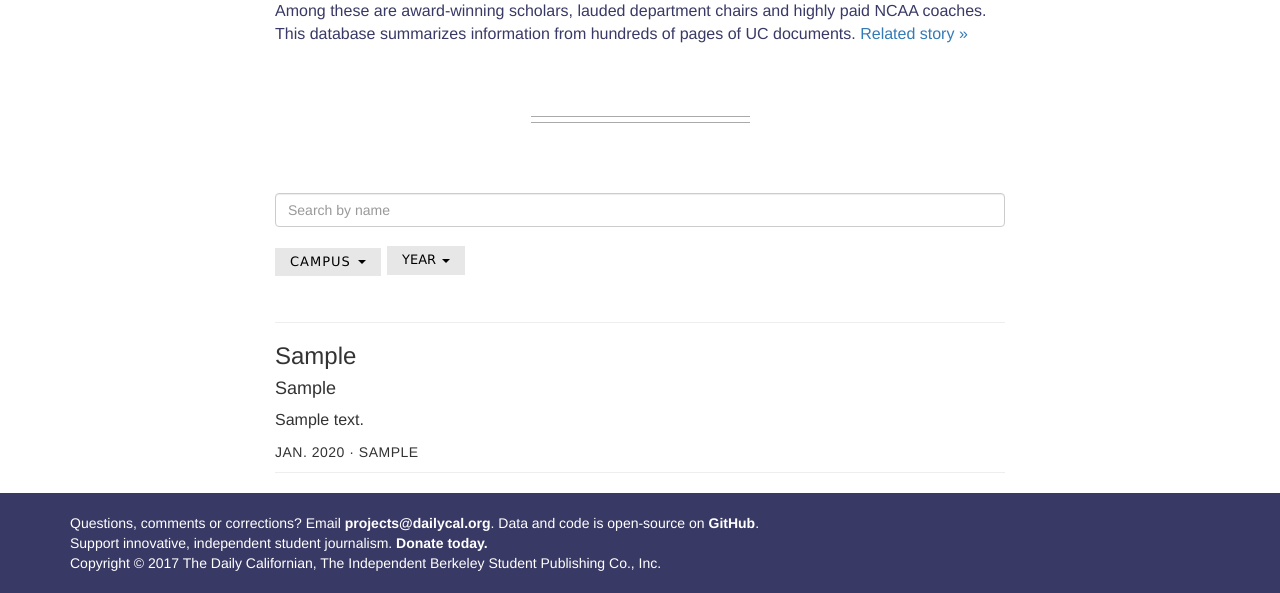
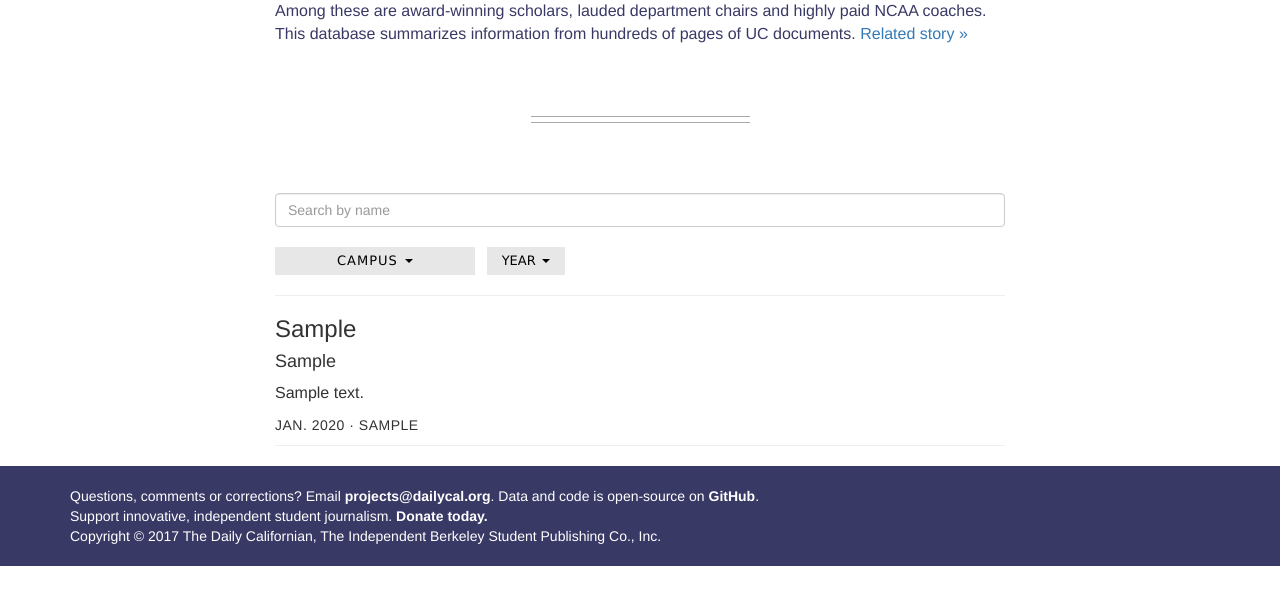
Before and after one commit to dailycal-projects/misconduct, a Django app: template misconduct/templates/misconduct/case_list.html in a window 1280 px wide. Shown: the part 521-1114 px from the top of the page. After the commit the page ends 1087 px from the top, so only its background shows below. Run offline with Django 3.2, Linux system fonts and the light colour scheme; the template is opened without the code that fills it: values that come from a table or form of the project are taken from there, others are empty; tables that the repository leaves empty hold one stand-in row (values such as "Sample post"); some libraries are stand-ins or nearby versions.

Commit message:
fixed button positioning

```diff
--- a/misconduct/templates/misconduct/case_list.html
+++ b/misconduct/templates/misconduct/case_list.html
@@ -22,8 +22,9 @@
 <div id="list-wrapper">
 <input class="search form-control" placeholder="Search by name" />
 <br />
+
 <form id="filter-form" class="form-inline">
-	<div class="dropdown">
+	<div class="form-group dropdown">
 		<button class="campusbtn btn-primary dropdown-toggle" type="button" id="campus-dropdown"
 		        data-toggle="dropdown" aria-haspopup="true" aria-expanded="true">
 		  campus
@@ -43,10 +44,10 @@
 		  <li><a data-campus="Santa Cruz">Santa Cruz</a></li>
 		</ul>
 	</div>
-</form>
 
-<form id="filter-form2" class="form-inline">
-	<div class="dropdown2">
+	&nbsp;
+
+	<div class="form-group dropdown">
 		<button class="datebtn btn-primary dropdown-toggle" type="button" id="year-dropdown"
 		        data-toggle="dropdown" aria-haspopup="true" aria-expanded="true">
 		  YEAR
@@ -109,17 +110,14 @@
 #info {
 	text-align: center;
 	margin-bottom: 60px;
-	font-family: "Helvetica Nueue", Helvetica, Arial, Verdana, sans-serif;
+	font-family: "Helvetica Neue", Helvetica, Arial, Verdana, sans-serif;
 	color: #393966;
 }
 
 #description {
-	font-family: "Helvetica Nueue", Helvetica, Arial, Verdana, sans-serif;
+	font-family: "Helvetica Neue", Helvetica, Arial, Verdana, sans-serif;
 	margin-top: 80px;
 	color: #393966;
-
-
-
 }
 .separator-top {
 	height: 2px;
@@ -127,8 +125,6 @@
 	width: 60%;
 	background-color: #393966;
 	margin-bottom: 50px;
-
-
 }
 
 .separator-bottom {
@@ -158,8 +154,6 @@
 }
 
 .campusbtn {
-  margin-left: 0px;
-  margin-top: 1px;
   background-color: #e7e7e7;
   font-family: "Lucida Sans Unicode", "Lucida Grande", sans-serif;
   color: black;
@@ -170,45 +164,17 @@
   letter-spacing: 1px;
   text-align: center;
   text-transform: uppercase;
-  position: relative;
-  left: 0px;
   border: none;
-
+  width: 200px;
 }
 
 .datebtn {
-  margin-left: 150px;
-  margin-top: -100px;
   background-color: #e7e7e7;
   font-family: "Lucida Sans Unicode", "Lucida Grande", sans-serif;
   color: black;
   font-size: 13px;
   padding: 5px 15px 5px 15px;
-  position: relative;
-  bottom:30px;
-  top: -27px;
   border: none;
-}
-
-.dropdown {
-	display: inline;
-	 position: relative;
-}
-
-.dropdown2 {
-	display: inline-block;
-	position: relative;
-	right: 38px;
-}
-
-#year-drop {
-	margin-left: 150px;
-	margin-top:-20px;
-}
-
-#campus-drop {
-	margin-left: 0px;
-	margin-top:15px;
 }
 
 h3 a {
```
Lines whose indentation alone changed are shown as unchanged.
